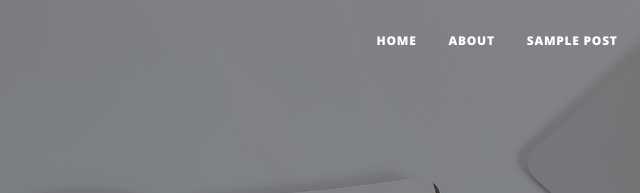
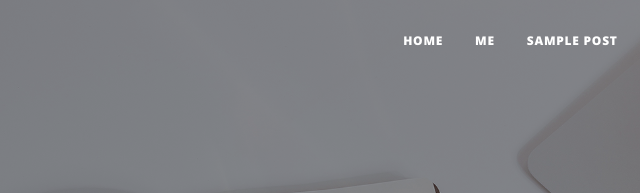
Before and after one commit to mizotti511/hosomizoblog, a plain HTML site: page index.html in a window 1280 px wide. Shown: the top 193 px of the page, 433-1073 px from the left. Drawn offline with nearby package versions, Linux system fonts and the light colour scheme.

Commit message:
Update index.html

```diff
--- a/index.html
+++ b/index.html
@@ -27,7 +27,7 @@
                 <div class="collapse navbar-collapse" id="navbarResponsive">
                     <ul class="navbar-nav ms-auto py-4 py-lg-0">
                         <li class="nav-item"><a class="nav-link px-lg-3 py-3 py-lg-4" href="index.html">Home</a></li>
-                        <li class="nav-item"><a class="nav-link px-lg-3 py-3 py-lg-4" href="about.html">About</a></li>
+                        <li class="nav-item"><a class="nav-link px-lg-3 py-3 py-lg-4" href="about.html">Me</a></li>
                         <li class="nav-item"><a class="nav-link px-lg-3 py-3 py-lg-4" href="post.html">Sample Post</a></li>
                         <li class="nav-item"><a class="nav-link px-lg-3 py-3 py-lg-4" href="contact.html">Contact</a></li>
                     </ul>
```
